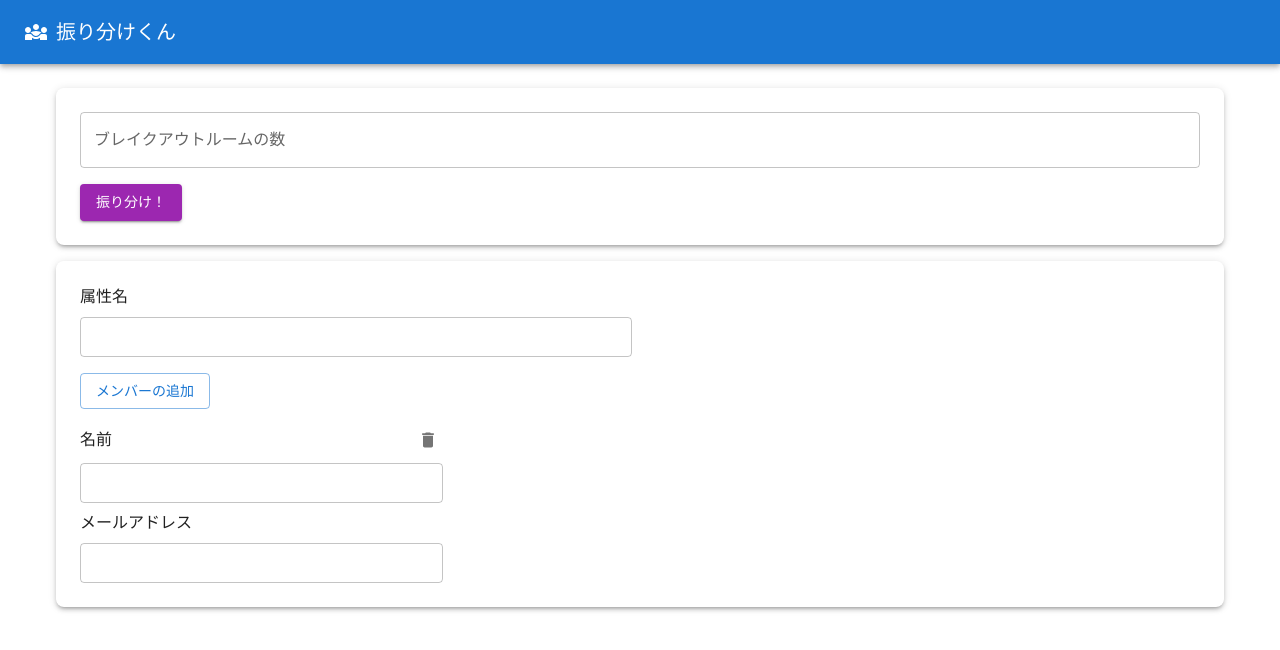
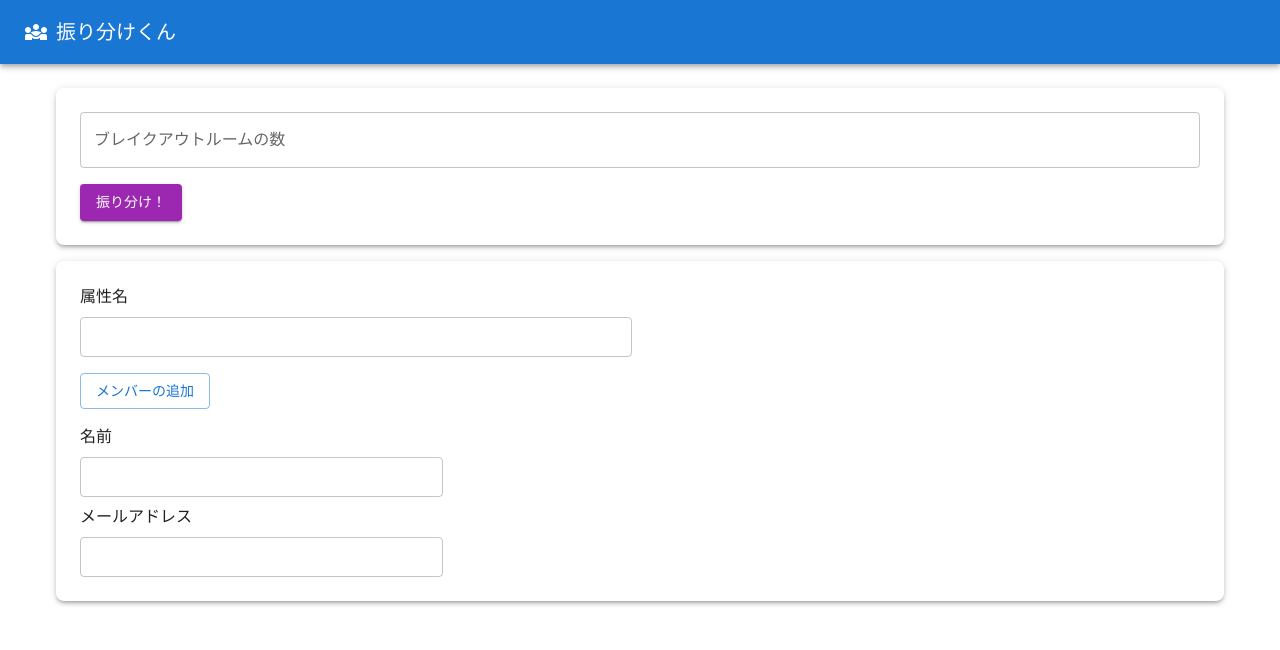
Before and after one commit to idaten-hack/team-generator-react, a React (Vite) app: page / in a window 1280 px wide. Shown: the top 650 px of the page. Built offline with nearby package versions, Linux system fonts and the light colour scheme.

Commit message:
attributeGroups を開発しやすいように変更

```diff
--- a/src/components/AttributeContainer/AttributeContainer.jsx
+++ b/src/components/AttributeContainer/AttributeContainer.jsx
@@ -1,24 +1,58 @@
 import Button from '@mui/material/Button'
 import Grid from '@mui/material/Unstable_Grid2'
-import PropTypes, { string } from 'prop-types'
+import PropTypes, { number, string } from 'prop-types'
 
+import AttributeMember from './AttributeMember.jsx'
 import AttributeName from './AttributeName.jsx'
-import AttributeUserNameAndMail from './AttributeUserNameAndMail.jsx'
 
 AttributeContainer.propTypes = {
-  attributes: PropTypes.arrayOf(
-    PropTypes.shape({ name: string, email: string })
+  groupId: number,
+  groupMembers: PropTypes.arrayOf(
+    PropTypes.shape({
+      memberId: number,
+      memberName: string,
+      memberEmail: string,
+    })
   ),
-  setAttributes: PropTypes.func,
+  attributeGroup: PropTypes.shape({
+    groupId: number,
+    groupMembers: PropTypes.arrayOf(
+      PropTypes.shape({
+        memberId: number,
+        memberName: string,
+        memberEmail: string,
+      })
+    ),
+  }),
+  attributeGroups: PropTypes.arrayOf(
+    PropTypes.shape({
+      groupId: number,
+      groupMembers: PropTypes.arrayOf(
+        PropTypes.shape({
+          memberId: number,
+          memberName: string,
+          memberEmail: string,
+        })
+      ),
+    })
+  ),
+  setAttributeGroups: PropTypes.func,
 }
 
 export default function AttributeContainer(props) {
   function addAttribute() {
-    props.setAttributes([
-      ...props.attributes,
+    const groupMemberIds = props.groupMembers.map(
+      (groupMember) => groupMember.memberId
+    )
+    const lastGroupMemberId = Math.max(...groupMemberIds)
+
+    props.setAttributeGroups([
       {
-        name: '',
-        email: '',
+        groupId: props.groupId,
+        groupMembers: [
+          ...props.groupMembers,
+          { memberId: lastGroupMemberId + 1, memberName: '', memberEmail: '' },
+        ],
       },
     ])
   }
@@ -42,13 +76,18 @@ export default function AttributeContainer(props) {
         </Button>
       </Grid>
       <Grid container xs={12} id={'attribute-container'}>
-        {props.attributes.map((attribute, index) => {
+        {props.groupMembers.map((groupMember) => {
           return (
-            <AttributeUserNameAndMail
-              key={index}
-              index={index}
-              attributes={props.attributes}
-              setAttributes={props.setAttributes}
+            <AttributeMember
+              key={groupMember.memberId}
+              groupId={props.groupId}
+              groupMembers={props.groupMembers}
+              memberId={groupMember.memberId}
+              memberName={groupMember.memberName}
+              memberEmail={groupMember.memberEmail}
+              attributeGroup={props.attributeGroup}
+              attributeGroups={props.attributeGroups}
+              setAttributeGroups={props.setAttributeGroups}
             />
           )
         })}
--- /dev/null
+++ b/src/components/AttributeContainer/AttributeMember.jsx
@@ -0,0 +1,99 @@
+import Delete from '@mui/icons-material/Delete'
+import Box from '@mui/material/Box'
+import IconButton from '@mui/material/IconButton'
+import TextField from '@mui/material/TextField'
+import Typography from '@mui/material/Typography'
+import Grid from '@mui/material/Unstable_Grid2'
+import PropTypes, { number, string } from 'prop-types'
+
+AttributeMember.propTypes = {
+  groupId: number,
+  memberId: number,
+  memberName: string,
+  memberEmail: string,
+  groupMembers: PropTypes.arrayOf(
+    PropTypes.shape({
+      memberId: number,
+      memberName: string,
+      memberEmail: string,
+    })
+  ),
+  attributeGroup: PropTypes.shape({
+    groupId: number,
+    groupMembers: PropTypes.arrayOf(
+      PropTypes.shape({
+        memberId: number,
+        memberName: string,
+        memberEmail: string,
+      })
+    ),
+  }),
+  attributeGroups: PropTypes.arrayOf(
+    PropTypes.shape({
+      groupId: number,
+      groupMembers: PropTypes.arrayOf(
+        PropTypes.shape({
+          memberId: number,
+          memberName: string,
+          memberEmail: string,
+        })
+      ),
+    })
+  ),
+  setAttributeGroups: PropTypes.func,
+}
+
+export default function AttributeMember(props) {
+  function deleteAttribute() {
+    props.setAttributeGroups([
+      {
+        groupId: props.groupId,
+        groupMembers: props.groupMembers.filter(
+          (groupMember) => groupMember.memberId !== props.memberId
+        ),
+      },
+    ])
+  }
+
+  return (
+    <Grid xs={12} md={4}>
+      <Box
+        sx={{
+          display: 'flex',
+          justifyContent: 'space-between',
+          alignItems: 'center',
+          mb: 1,
+        }}
+      >
+        <Typography>名前</Typography>
+        {props.groupMembers.length !== 1 ? (
+          <IconButton
+            aria-label="delete"
+            size="small"
+            onClick={deleteAttribute}
+          >
+            <Delete fontSize="small" />
+          </IconButton>
+        ) : (
+          <></>
+        )}
+      </Box>
+      <TextField
+        sx={{
+          mb: 1,
+        }}
+        variant={'outlined'}
+        fullWidth
+        size={'small'}
+      />
+      <Typography
+        sx={{
+          mb: 1,
+        }}
+      >
+        メールアドレス
+      </Typography>
+      <TextField variant={'outlined'} fullWidth size={'small'} />
+    </Grid>
+  )
+}
--- a/src/components/AttributeContainer/AttributeUserNameAndMail.jsx
+++ /dev/null
@@ -1,57 +0,0 @@
-import Delete from '@mui/icons-material/Delete'
-import Box from '@mui/material/Box'
-import IconButton from '@mui/material/IconButton'
-import TextField from '@mui/material/TextField'
-import Typography from '@mui/material/Typography'
-import Grid from '@mui/material/Unstable_Grid2'
-import PropTypes, { number, string } from 'prop-types'
-
-AttributeUserNameAndMail.propTypes = {
-  index: number,
-  attributes: PropTypes.arrayOf(
-    PropTypes.shape({ name: string, email: string })
-  ),
-  setAttributes: PropTypes.func,
-}
-
-export default function AttributeUserNameAndMail(props) {
-  function deleteAttribute() {
-    props.setAttributes(
-      props.attributes.filter((attribute, index) => index !== props.index)
-    )
-  }
-
-  return (
-    <Grid xs={12} md={4}>
-      <Box
-        sx={{
-          display: 'flex',
-          justifyContent: 'space-between',
-          alignItems: 'center',
-          mb: 1,
-        }}
-      >
-        <Typography>名前</Typography>
-        <IconButton aria-label="delete" size="small" onClick={deleteAttribute}>
-          <Delete fontSize="small" />
-        </IconButton>
-      </Box>
-      <TextField
-        sx={{
-          mb: 1,
-        }}
-        variant={'outlined'}
-        fullWidth
-        size={'small'}
-      />
-      <Typography
-        sx={{
-          mb: 1,
-        }}
-      >
-        メールアドレス
-      </Typography>
-      <TextField variant={'outlined'} fullWidth size={'small'} />
-    </Grid>
-  )
-}
--- a/src/components/MainContainer.jsx
+++ b/src/components/MainContainer.jsx
@@ -6,15 +6,28 @@ import AttributeContainer from './AttributeContainer/AttributeContainer.jsx'
 import InputBreakoutRoom from './InputBreakoutRoom'
 
 export default function MainContainer() {
-  const [attributes, setAttributes] = useState([{ name: '', email: '' }])
+  const [attributeGroups, setAttributeGroups] = useState([
+    {
+      groupId: 0,
+      groupMembers: [{ memberId: 0, memberName: '', memberEmail: '' }],
+    },
+  ])
 
   return (
     <Container sx={{ my: 4 }}>
       <InputBreakoutRoom />
-      <AttributeContainer
-        attributes={attributes}
-        setAttributes={setAttributes}
-      />
+      {attributeGroups.map((attributeGroup) => {
+        return (
+          <AttributeContainer
+            key={attributeGroup.groupId}
+            groupId={attributeGroup.groupId}
+            groupMembers={attributeGroup.groupMembers}
+            attributeGroup={attributeGroup}
+            attributeGroups={attributeGroups}
+            setAttributeGroups={setAttributeGroups}
+          />
+        )
+      })}
     </Container>
   )
 }
```
